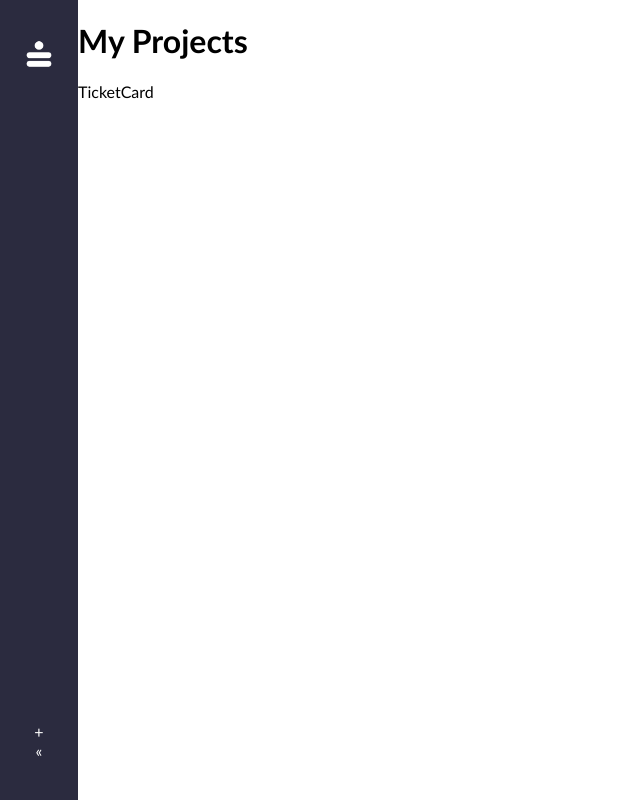
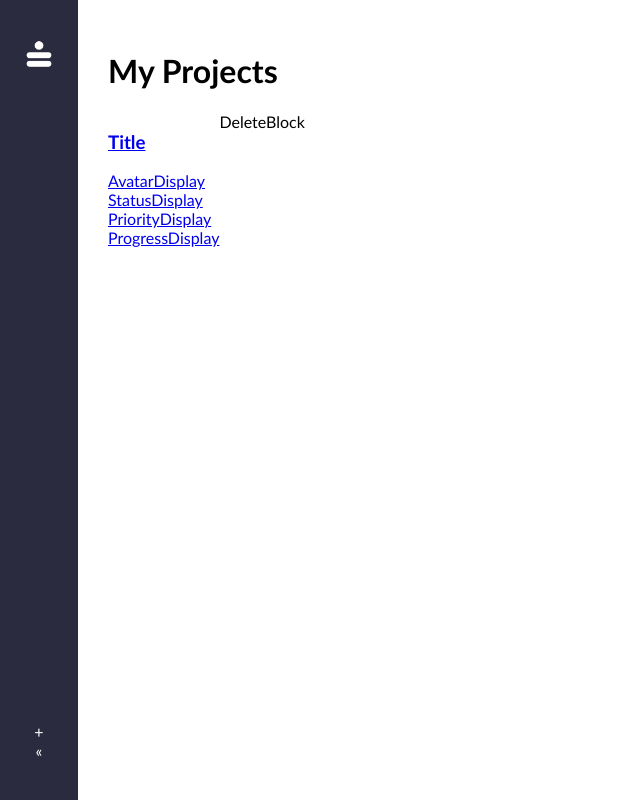
Before and after one commit to PatMiekina/monday-crm-clone, a React (Create React App) app: page / in a window 1280 px wide. Shown: the whole page, without its empty margins (0-640 px from the left). Built offline with nearby package versions, Linux system fonts and the light colour scheme.

Commit message:
add dummy tickets data

```diff
--- a/src/components/TicketCard.js
+++ b/src/components/TicketCard.js
@@ -1,6 +1,23 @@
+import { Link } from 'react-router-dom'
+import AvatarDisplay from './AvatarDisplay'
+import StatusDisplay from './StatusDisplay'
+import PriorityDisplay from './PriorityDisplay'
+import ProgressDisplay from './ProgressDisplay'
+import DeleteBlock from './DeleteBlock'
+
 const TicketCard = () => {
     return (
-        <div>TicketCard</div>
+        <div className='ticket-card'>
+            <div className='ticket-color'></div>
+            <Link>
+                <h3>Title</h3>
+                <AvatarDisplay/>
+                <StatusDisplay/>
+                <PriorityDisplay/>
+                <ProgressDisplay/>
+            </Link>
+            <DeleteBlock/>
+        </div>
     )
 }
 
--- a/src/index.css
+++ b/src/index.css
@@ -34,3 +34,22 @@ nav .logo-container img {
 nav .icon {
   color: rgb(255,255,255);
 }
+
+/*--- Dashboard ---*/
+
+.dashboard {
+  padding: 30px;
+  width: 100%;
+}
+
+.dashboard .ticket-container {
+  height: 80vh;
+  overflow: scroll;
+}
+
+/*--- Ticket Card ---*/
+
+.ticket-card {
+  display: flex;
+  width: 100%;
+}
--- a/src/pages/Dashboard.js
+++ b/src/pages/Dashboard.js
@@ -1,6 +1,46 @@
 import TicketCard from '../components/TicketCard'
 
 const Dashboard = () => {
+
+const tickets = [
+    {
+        cateqory: 'Q1 2022',
+        color: 'red',
+        title: 'NFT Safety 101 Video',
+        owner: 'Ania Kubow',
+        avatar: 'https://miro.medium.com/max/1400/1*ylBZZqE9ZBUku47dLQl_oA.jpeg',
+        status: 'done',
+        priority: 5,
+        progress: 48,
+        description: 'Make a video showcasing how to work with NFTs safely, including how to know if one is not genuine.',
+        timestamp: '2022-02-11T07:36:17+0000'
+    },
+    {
+        cateqory: 'Q1 2022',
+        color: 'red',
+        title: 'Build and Sell AI Model',
+        owner: 'Ania Kubow',
+        avatar: 'https://miro.medium.com/max/1400/1*ylBZZqE9ZBUku47dLQl_oA.jpeg',
+        status: 'working on it',
+        priority: 2,
+        progress: 70,
+        description: 'Make a video about AI.',
+        timestamp: '2022-02-13T07:36:17+0000'
+    },
+    {
+        cateqory: 'Q2 2022',
+        color: 'blue',
+        title: 'Build a Bot',
+        owner: 'Ania Kubow',
+        avatar: 'https://miro.medium.com/max/1400/1*ylBZZqE9ZBUku47dLQl_oA.jpeg',
+        status: 'working on it',
+        priority: 3,
+        progress: 10,
+        description: 'Make a video about making a bot.',
+        timestamp: '2022-02-15T07:36:17+0000'
+    }
+]
+
     return (
         <div className="dashboard">
             <h1>My Projects</h1>
```
